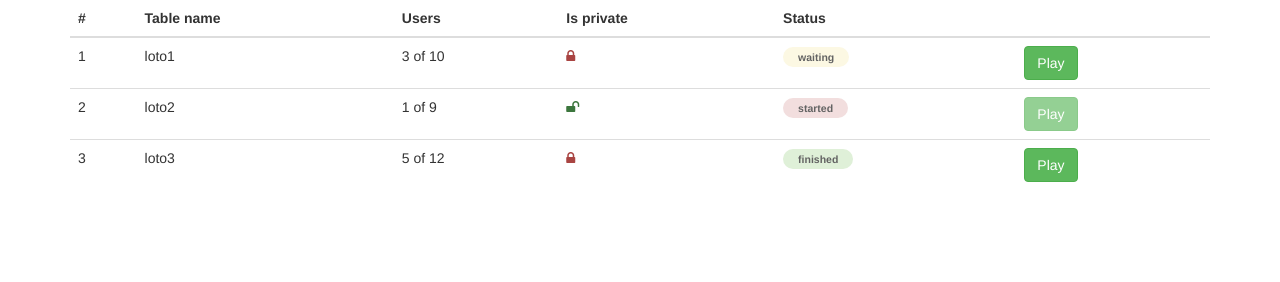
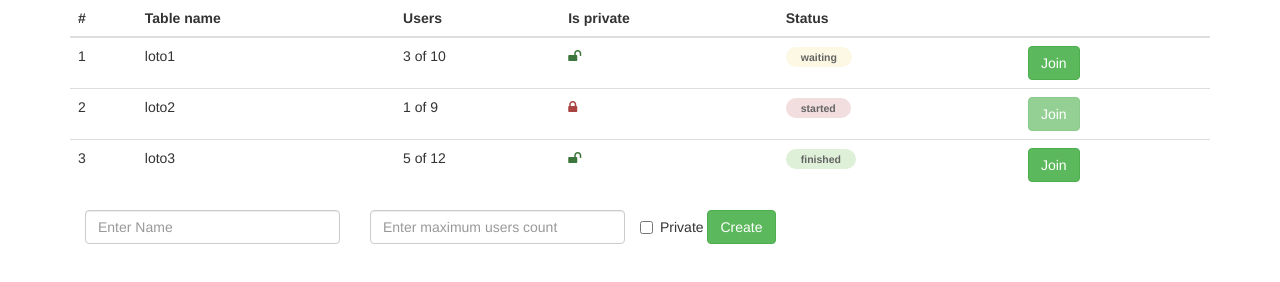
Before and after one commit to VaruzhGhazaryan/loto, a plain HTML site: page index.html in a window 1280 px wide. Drawn offline with Linux system fonts and the light colour scheme.

Commit message:
added form in html :quit

```diff
--- a/index.html
+++ b/index.html
@@ -34,7 +34,7 @@
 				<td>{{$index + 1}}</td>
 				<td>{{game.table_name}}</td>
 				<td>{{game.users_list.length}} of {{game.max_user_count}}</td>
-				<td><span ng-class="game.is_private ? 'fa fa-unlock text-success' : 'fa fa-lock  text-danger'"></span></td>
+				<td><span ng-class="game.is_private ? 'fa fa-lock  text-danger' : 'fa fa-unlock text-success'"></span></td>
 				<td><span class="label"
 					ng-class="{'waiting':'bg-warning',
 							   'started':'bg-danger',
@@ -42,10 +42,22 @@
 						{{game.status}}
 					</span>
 				</td>
-				<td><button class="btn btn-success" ng-disabled="game.users_list.length < game.min_user_count">Play</button></td>
+				<td><button class="btn btn-success" ng-disabled="game.users_list.length < game.min_user_count || game.is_private">Join</button></td>
 			</tr>
 		</tbody>
 	</table>
 </div>
+<div class="container">
+	<form id="newTableId" action="">
+		<div class="col-xs-3">
+			<input type="text" name="tableName" class="form-control" placeholder="Enter Name">
+		</div>
+		<div class="col-xs-3">
+			<input type="text" name="maxUsers" class="form-control" placeholder="Enter maximum users count">
+		</div>
+		<label class="checkbox-inline"><input type="checkbox" name="private"> Private </label>
+		<button class="btn btn-success">Create</button>
+	</form>
+</div>
 </body>
 </html>
```
Also changed, not shown: text.txt (added).
